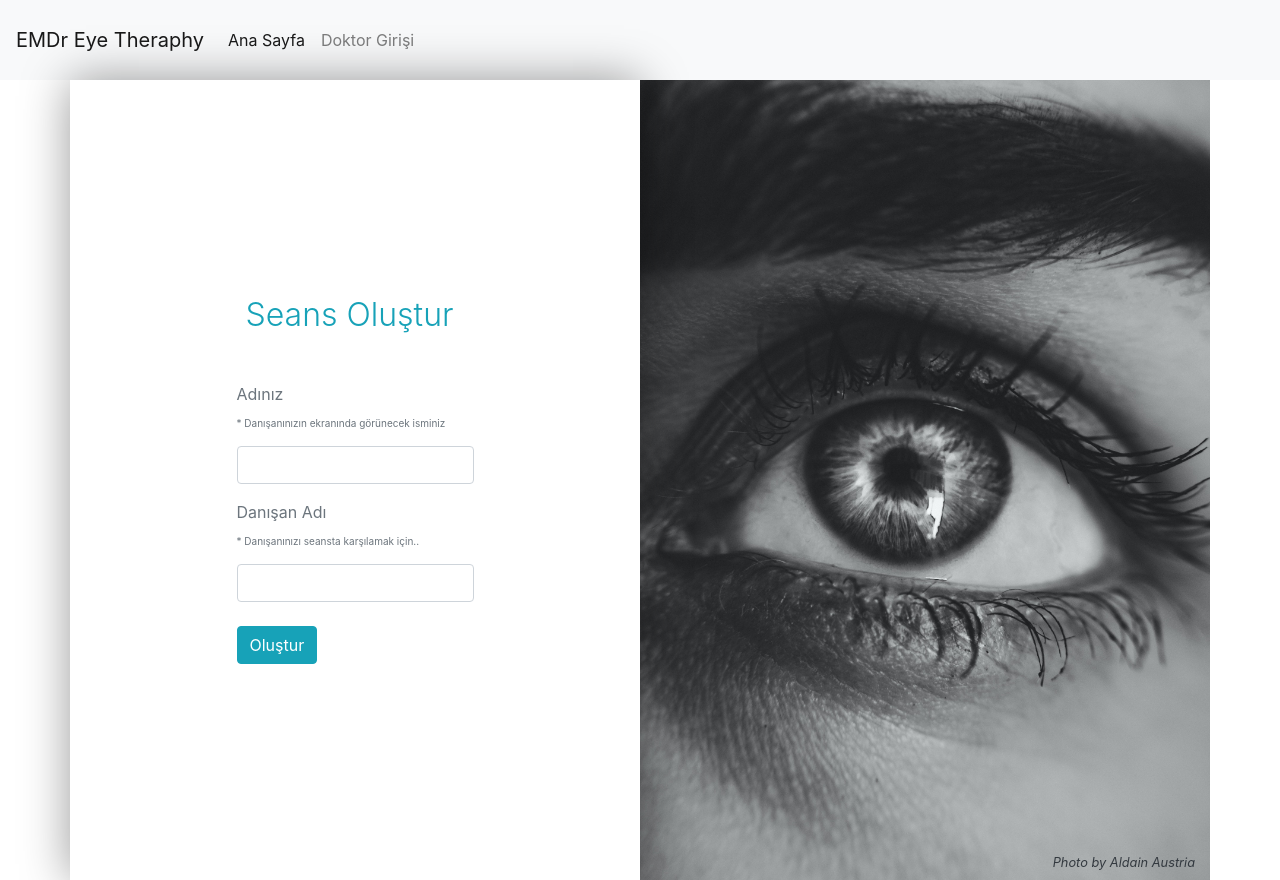
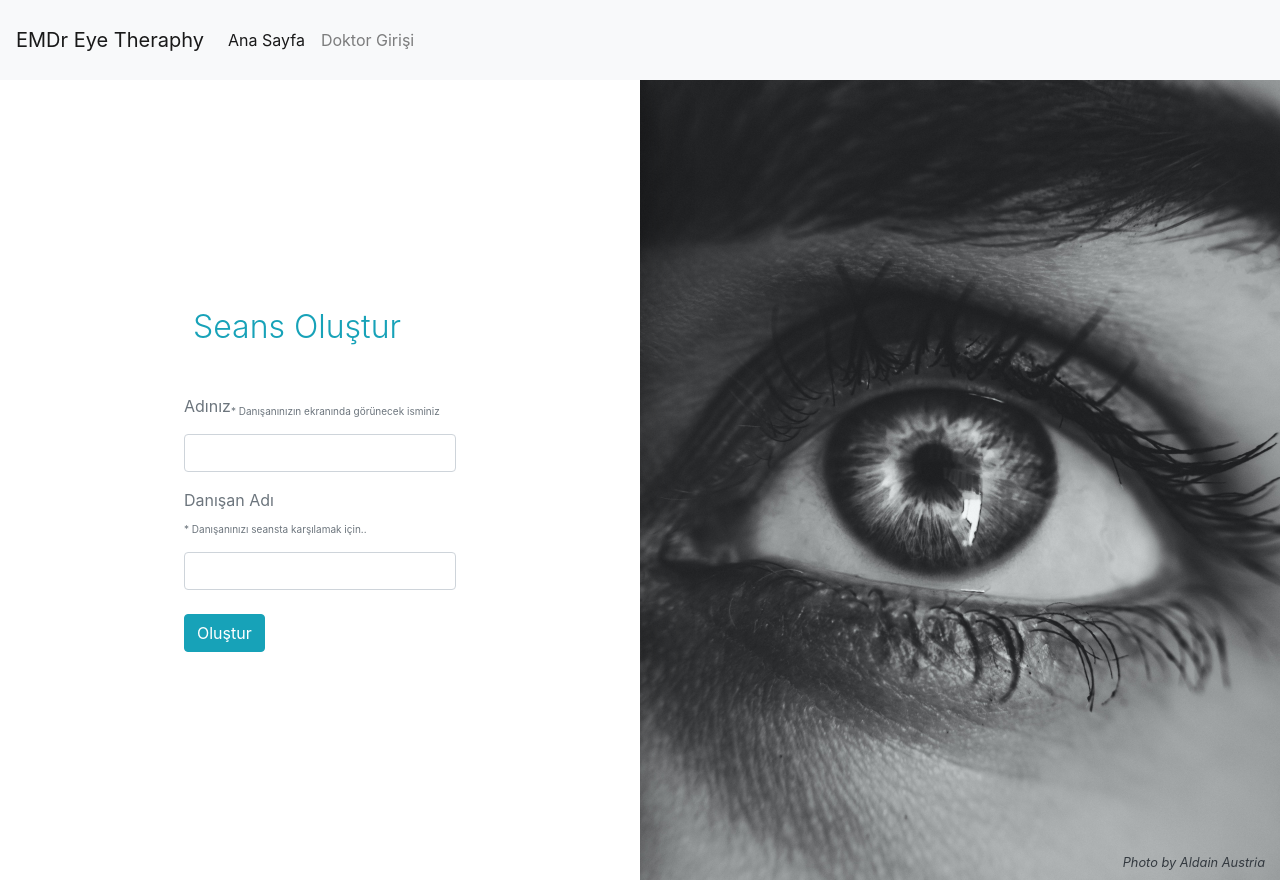
Before and after one commit to heydereh/emdr-ball, a React (Create React App) app: page /admin in a window 1280 px wide. Built offline with nearby package versions, Linux system fonts and the light colour scheme.

Commit message:
appbar ın bazı ekran boyutlarında sayfanın üzerine binmesini engelledim.

```diff
--- a/src/App.css
+++ b/src/App.css
@@ -1,6 +1,7 @@
 .App {
     text-align: center;
 }
+
 
 /* .admin-container {
   display: inline !important;
@@ -8,7 +9,10 @@
 
 
 /* className="container-fluid" style={{position: "absolute",zIndex: 3, width:"100%", paddingLeft: "0", paddingRight: 0}} */
+
+
 /* admin page te tam ekran foto appbar ı eziyordu bu şekilde sadece bu sayfa için görünümünü değiştiriyorum */
+
 @media (max-width: 991.98px) {
     .appbar-for-admin {
         position: absolute !important;
@@ -16,6 +20,46 @@
         z-index: 3;
         padding-left: 0 !important;
         padding-right: 0 !important;
+        max-width: 100% !important;
+    }
+    /* app bar üste binmemesi icin */
+    #main-container {
+        padding-top: 80px;
+    }
+}
+@media (min-width: 991.98px) {
+    .appbar-for-admin {
+        position: absolute !important;
+        width: 100% !important;
+        z-index: 3;
+        padding-left: 0 !important;
+        padding-right: 0 !important;
+        max-width: 100% !important;
+    }
+    #main-container {
+        padding-top: 80px;
+    }
+}
+
+@media (min-width: 768px) {
+    .appbar-for-admin>.container,
+    .container-md,
+    .container-sm {
+        max-width: 100%;
+    }
+    #main-container {
+        padding-top: 80px;
+    }
+}
+
+@media (min-width: 576px) {
+    .appbar-for-admin>.container,
+    .container-md,
+    .container-sm {
+        max-width: 100%;
+    }
+    #main-container {
+        padding-top: 80px;
     }
 }
 
@@ -29,6 +73,7 @@
     height: 100px;
     background: red;
 }
+
 .demo0 {
     border-radius: 4px;
     background-color: rgb(240, 240, 232);
@@ -38,6 +83,7 @@
     width: auto;
     height: 50px;
 }
+
 .demo0-block {
     position: absolute;
     width: 50px;
--- a/src/App.js
+++ b/src/App.js
@@ -19,7 +19,7 @@ function App() {
         <div>
           <Appbar />
         </div>
-
+        <div id="main-container">
           <Switch >
             <Route
               path="/"
@@ -48,7 +48,7 @@ function App() {
             />
 
           </Switch>
-
+          </div>
       </div>
     </BrowserRouter>
   );
--- a/src/components/admin/Admin.jsx
+++ b/src/components/admin/Admin.jsx
@@ -40,9 +40,8 @@ export const Admin = () => {
 
 
     return (
-        <div className="">
             <div /* style={{height: "100%"}} */>
-                <div className=" container-lg container-md container-sm container-xl">
+                <div className="container-lg container-md container-sm container-xl">
                     <div className="row mh-100vh">
                         <div className="col-10 col-sm-8 col-md-6 col-lg-6 offset-1 offset-sm-2 offset-md-3 offset-lg-0 align-self-center d-lg-flex align-items-lg-center align-self-lg-stretch bg-white p-5 rounded rounded-lg-0 my-5 my-lg-0" id="login-block">
                             <div className="m-auto w-lg-75 w-xl-50">
@@ -61,7 +60,11 @@ export const Admin = () => {
                 </div>
 
             </div>
-            {/* daha önce oluşturulmuş session a admin olarak girme işi iptal. admin sayfası kapatılınca seansı sonlandırıyoruz artık */}
+
+    )
+}
+
+ {/* daha önce oluşturulmuş session a admin olarak girme işi iptal. admin sayfası kapatılınca seansı sonlandırıyoruz artık */}
             {/*  <div className="input-group container-md mt-4 ml-1 flex-wrap">
                 <input className="form-control sm" type="text" onChange={(event) => setsessionId(event.target.value)} />
                 <div className="input-group-append"><button className="btn btn-primary" type="button">
@@ -72,9 +75,7 @@ export const Admin = () => {
                     >Seansa Gir</Link></button>
                 </div>
             </div> */}
-        </div>
-    )
-}
+
 
 // const mapStateToProps = (state) => {
 //     console.log(state);
--- a/src/components/appbar/Appbar.jsx
+++ b/src/components/appbar/Appbar.jsx
@@ -2,8 +2,8 @@ import React from 'react'
 
 const Appbar = () => {
     return (
-        <div className="appbar-for-admin">
-            <nav className="navbar navbar-expand-lg navbar-light bg-light" style={{minHeight: "80px"}}>
+        <div className="appbar-for-admin"  >
+            <nav className="container navbar navbar-expand-lg navbar-light bg-light" style={{minHeight: "80px"}}>
                 <a className="navbar-brand" href="/">EMDr Eye Theraphy</a>
                 <button className="navbar-toggler" type="button" data-toggle="collapse" data-target="#navbarNav" aria-controls="navbarNav" aria-expanded="false" aria-label="Toggle navigation">
                     <span className="navbar-toggler-icon" />
```
Lines whose indentation alone changed are shown as unchanged.
